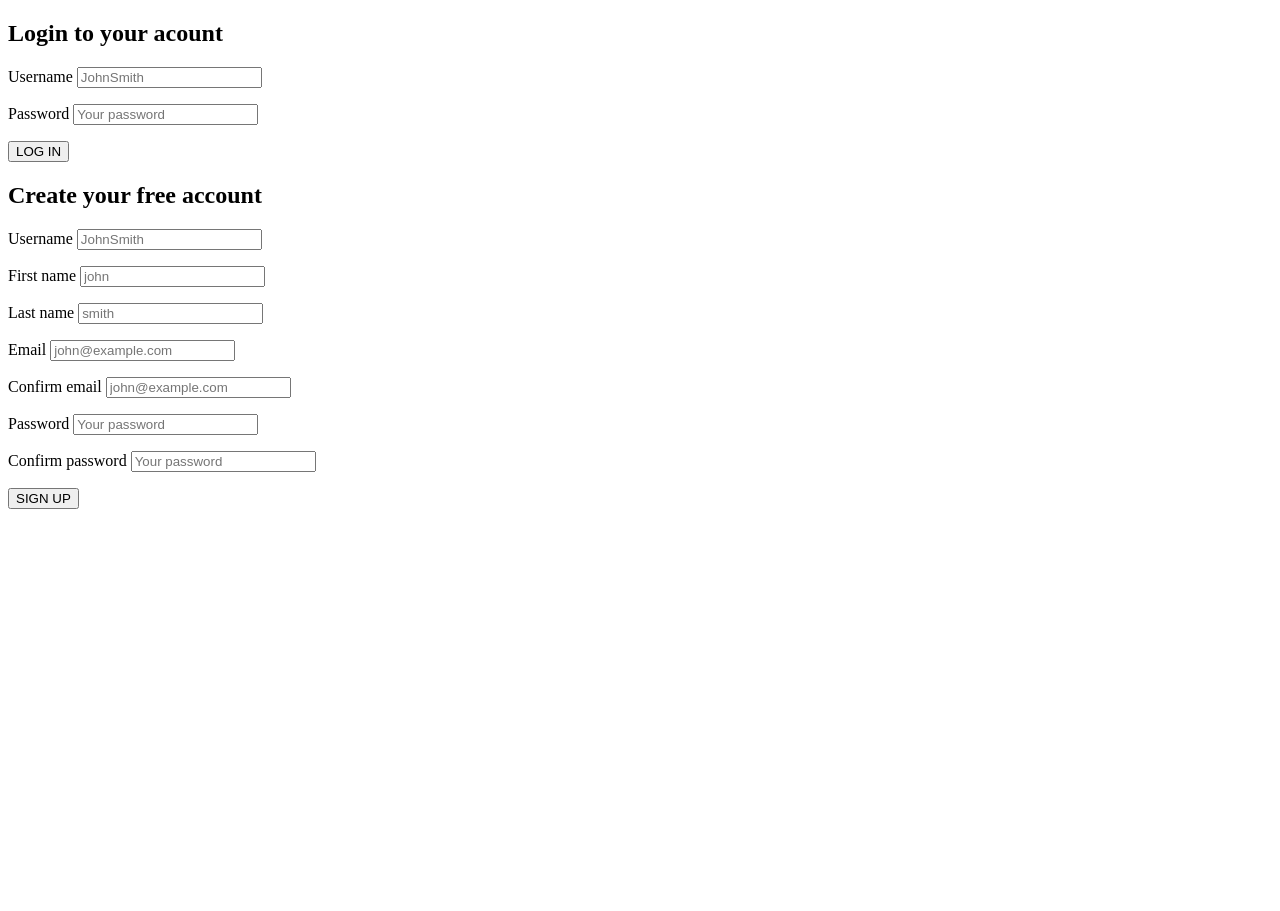
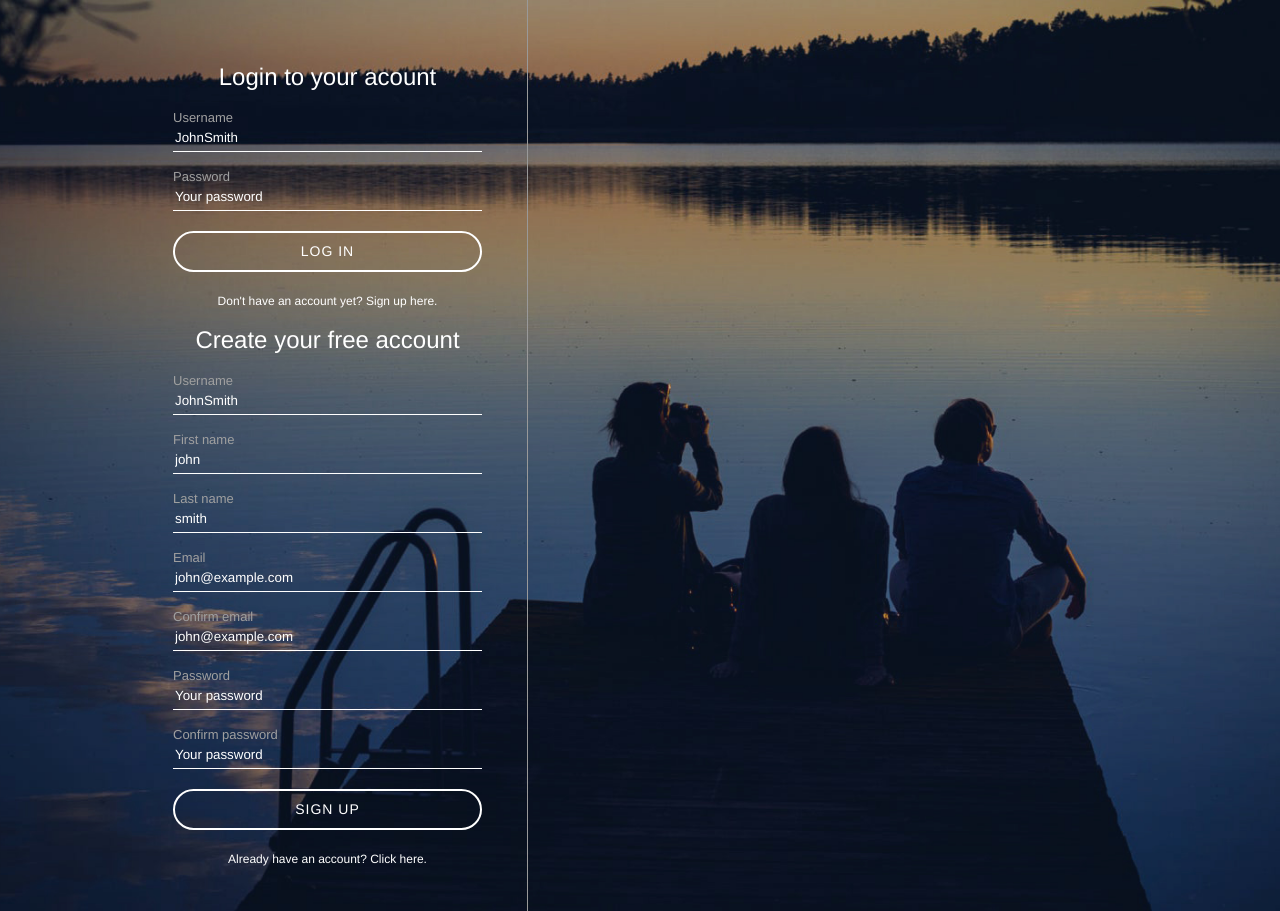
Before and after one commit to Nakamuramasa/spotify-clone, a PHP site: page /register.php in a window 1280 px wide. Before the commit the page ends 509 px from the top, so only its background shows below. Run offline with PHP 8.4, Linux system fonts and the light colour scheme; data that the repository does not hold is empty; a stand-in replaces the project's code that opens the database connection.

Commit message:
Created sign in and sign up page style

```diff
--- /dev/null
+++ b/assets/css/register.css
@@ -0,0 +1,107 @@
+html,body{
+    padding: 0;
+    margin: 0;
+    height: 100%;
+}
+
+#background{
+    background-color: #000;
+    background-image: url(../images/bg.jpg);
+    background-position: center;
+    background-size: cover;
+    display: table;
+    height: 100%;
+    width: 100%;
+}
+
+#loginContainer * {
+    color: #fff;
+    font-family: "Helvetica Neue", "Helvetica", "Arial", sans-serif;
+    font-weight: normal;
+    line-height: 1em;
+    box-sizing: border-box;
+}
+
+#loginContainer{
+    width: 80%;
+    margin: 0 auto;
+    position: relative;
+    max-width: 1024px;
+}
+
+::-webkit-input-placeholder { /* WebKit, Blink, Edge */
+    color:    #fff;
+}
+:-moz-placeholder { /* Mozilla Firefox 4 to 18 */
+    color:    #fff;
+    opacity:  1;
+}
+::-moz-placeholder { /* Mozilla Firefox 19+ */
+    color:    #fff;
+    opacity:  1;
+}
+:-ms-input-placeholder { /* Internet Explorer 10-11 */
+    color:    #fff;
+}
+::-ms-input-placeholder { /* Microsoft Edge */
+    color:    #fff;
+}
+
+::placeholder { /* Most modern browsers support this now. */
+    color:    #fff;
+}
+
+#inputContainer{
+    width: 400px;
+    padding: 45px;
+    float: left;
+    border-right: 1px solid #999;
+}
+
+#inputContainer h2{
+    text-align: center;
+}
+
+#inputContainer input[type="text"],
+#inputContainer input[type="email"],
+#inputContainer input[type="password"]{
+    display: block;
+    background-color: transparent;
+    border: 0;
+    border-bottom: 1px solid #fff;
+    height: 27px;
+    line-height: 27px;
+    width: 100%;
+}
+
+#inputContainer label{
+    color: #a0a0a0;
+    font-size: 13px;
+    margin-top: 15px;
+}
+
+#inputContainer button{
+    background-color: transparent;
+    border: 2px solid #fff;
+    border-radius: 250px;
+    color: #fff;
+    display: block;
+    font-size: 14px;
+    letter-spacing: 1px;
+    margin: 20px auto;
+    height: 41px;
+    width: 100%;
+}
+
+#inputContainer button:hover{
+    cursor: pointer;
+}
+
+.hasAccountText span{
+    font-weight: bold;
+    font-size: 12px;
+}
+
+.hasAccountText{
+    text-align: center;
+}
--- /dev/null
+++ b/assets/js/register.js
@@ -0,0 +1,11 @@
+$(document).ready(() => {
+    $("#hideLogin").click(() => {
+        $("#loginForm").hide();
+        $("#registerForm").show();
+    });
+
+    $("#hideRegister").click(() => {
+        $("#loginForm").show();
+        $("#registerForm").hide();
+    });
+});
--- a/register.php
+++ b/register.php
@@ -17,8 +17,14 @@ function getInputValue($name){
 <html lang="en">
 <head>
     <title>Welcome to spotify</title>
+    <link rel="stylesheet" type="text/css" href="assets/css/register.css">
+
+    <script src="https://ajax.googleapis.com/ajax/libs/jquery/3.5.1/jquery.min.js"></script>
+    <script src="assets/js/register.js"></script>
 </head>
 <body>
+    <div id="background">
+        <div id="loginContainer">
             <div id="inputContainer">
                 <form action="register.php" id="loginForm" method="POST">
                     <h2>Login to your acount</h2>
@@ -31,10 +37,15 @@ function getInputValue($name){
                         <label for="loginPassword">Password</label>
                         <input type="password" name="loginPassword" id="loginPassword" placeholder="Your password" required>
                     </p>
+
                     <button type="submit" name="loginButton">LOG IN</button>
+
+                    <div class="hasAccountText">
+                        <span id="hideLogin">Don't have an account yet? Sign up here.</span>
+                    </div>
                 </form>
 
-        <form action="register.php" id="loginForm" method="POST">
+                <form action="register.php" id="registerForm" method="POST">
                     <h2>Create your free account</h2>
                     <p>
                         <?php echo $account->getError(Constants::$usernameCharacters); ?>
@@ -80,8 +91,15 @@ function getInputValue($name){
                         <label for="password2">Confirm password</label>
                         <input type="password" name="password2" id="password2" placeholder="Your password" required>
                     </p>
+
                     <button type="submit" name="registerButton">SIGN UP</button>
+
+                    <div class="hasAccountText">
+                        <span id="hideRegister">Already have an account? Click here.</span>
+                    </div>
                 </form>
+            </div>
+        </div>
     </div>
 </body>
 </html>
```
Also changed, not shown: assets/images/bg.jpg (added). Lines whose indentation alone changed are shown as unchanged.
